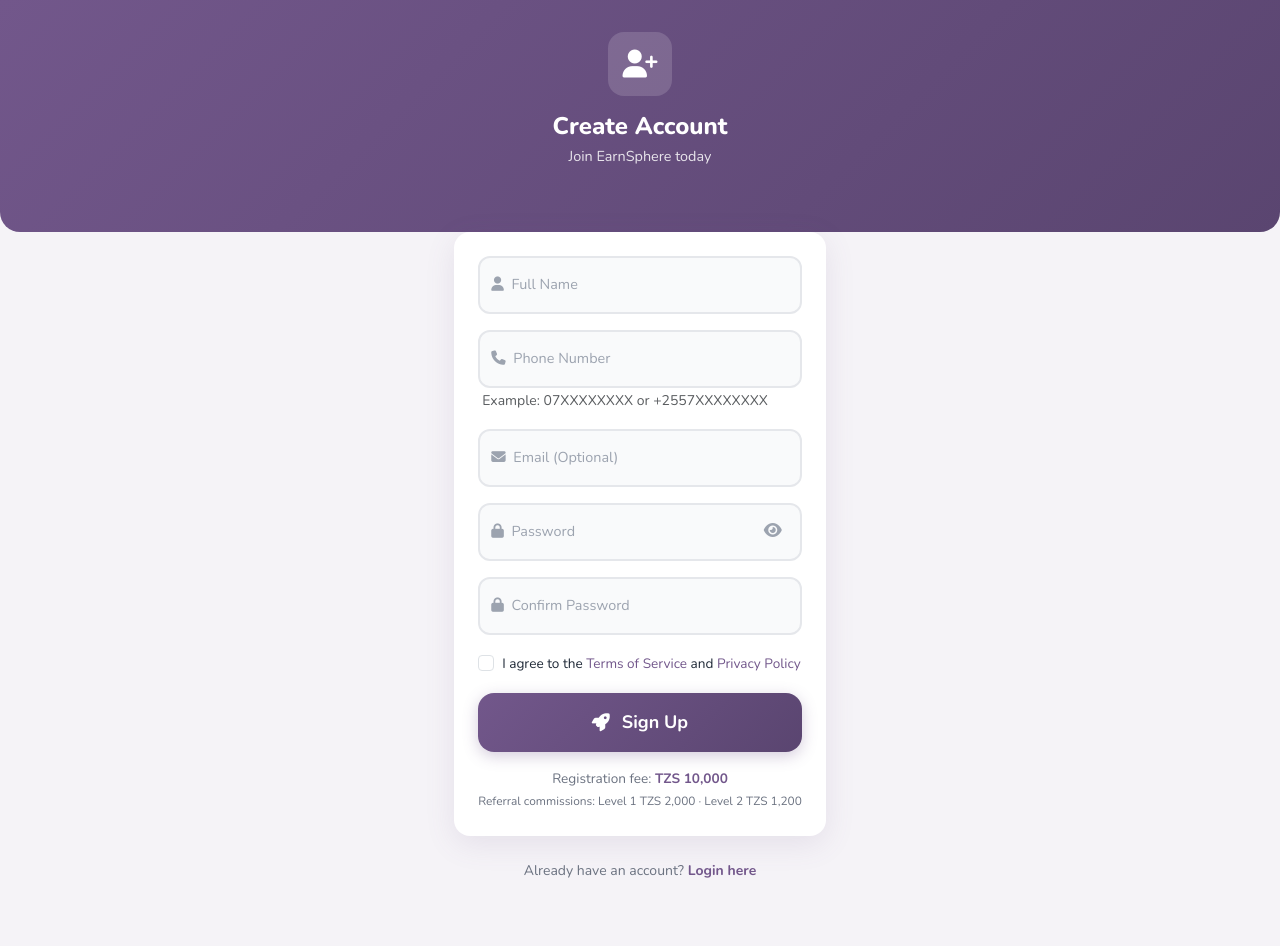
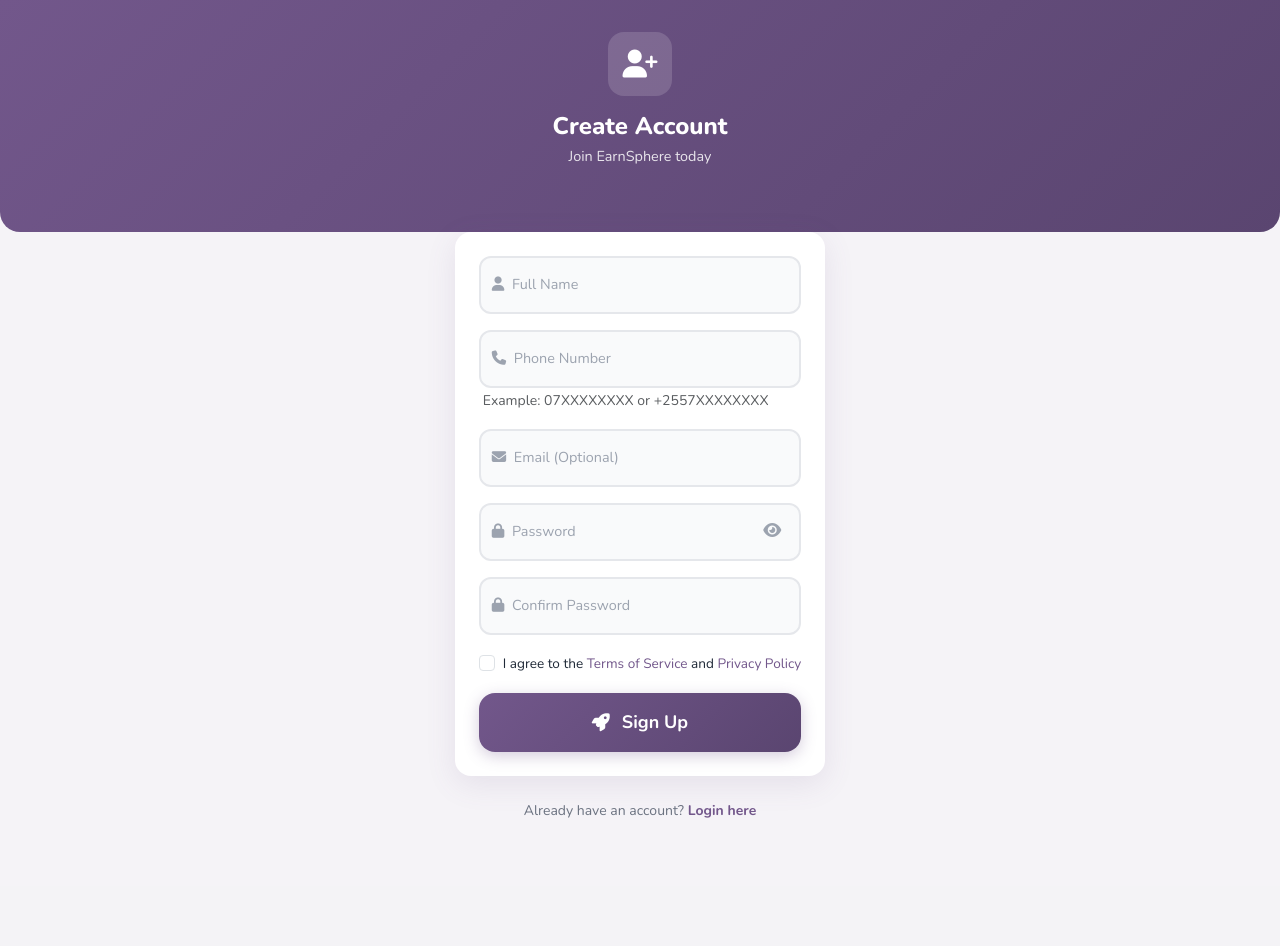
Before and after one commit to mtaitahd/earnsphere, a PHP site: page /earnsphere/register.php in a window 1280 px wide. After the commit the page ends 818 px from the top, so only its background shows below. Run offline with PHP 8.4, Linux system fonts and the light colour scheme; data comes from the database, SQL or seed files in the repository; some libraries are stand-ins or nearby versions.

Commit message:
Remove fee and commission details from registration form

```diff
--- a/register.php
+++ b/register.php
@@ -134,10 +134,6 @@ include __DIR__ . '/includes/public_head.php';
                     <i class="fas fa-rocket me-1"></i> Sign Up
                 </button>
 
-                <p class="text-center mt-3 mb-0" style="font-size:0.85rem; color: var(--gray-500);">
-                    Registration fee: <strong style="color:var(--primary);"><?= formatCurrency(app_setting('registration_fee', REGISTRATION_FEE)) ?></strong><br>
-                    <small>Referral commissions: Level 1 <?= formatCurrency((float) app_setting('commission_l1', COMMISSION_L1)) ?> · Level 2 <?= formatCurrency((float) app_setting('commission_l2', COMMISSION_L2)) ?></small>
-                </p>
             </form>
         </div>
 
```
Also changed, not shown: tests/abliner_payment_test.php (+3 -3 lines).
